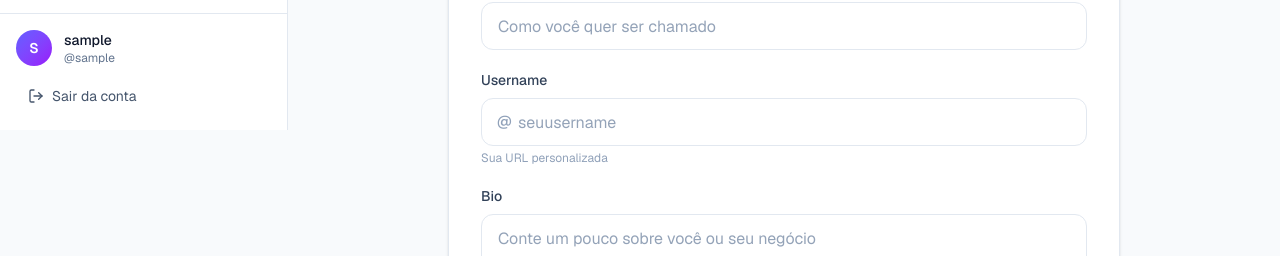
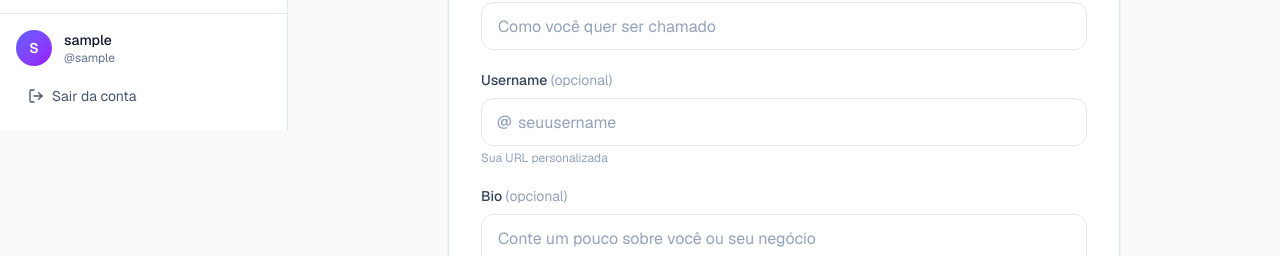
Before and after one commit to erickz/linkepag-frontend, a Next.js app: page /admin/onboarding in a window 1280 px wide. Shown: the part 670-926 px from the top of the page. Built offline with nearby package versions, Linux system fonts and the light colour scheme; no server answers; sample sign-in values are in the browser's storage.

Commit message:
fix(onboarding): sinaliza username e bio como opcionais

```diff
--- a/src/app/admin/onboarding/page.tsx
+++ b/src/app/admin/onboarding/page.tsx
@@ -663,7 +663,7 @@ export default function OnboardingPage() {
 
                 <div>
                   <label className="block text-sm font-medium text-slate-700 mb-2">
-                    Username
+                    Username <span className="text-slate-400 font-normal">(opcional)</span>
                   </label>
                   <div className="relative">
                     <span className="absolute left-4 top-1/2 -translate-y-1/2 text-slate-400 font-medium">@</span>
@@ -682,7 +682,7 @@ export default function OnboardingPage() {
 
                 <div>
                   <label className="block text-sm font-medium text-slate-700 mb-2">
-                    Bio
+                    Bio <span className="text-slate-400 font-normal">(opcional)</span>
                   </label>
                   <textarea
                     value={profile.bio}
```
